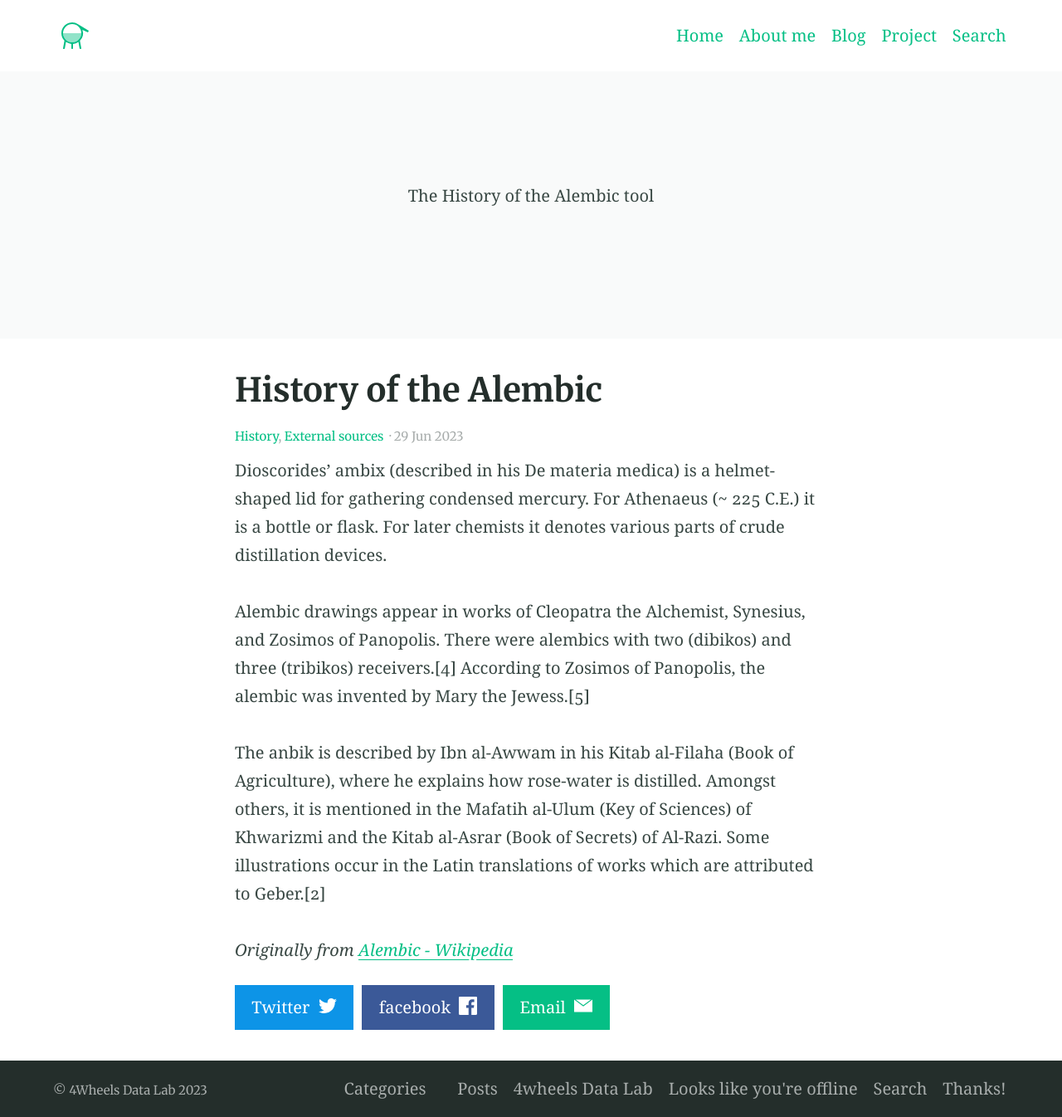
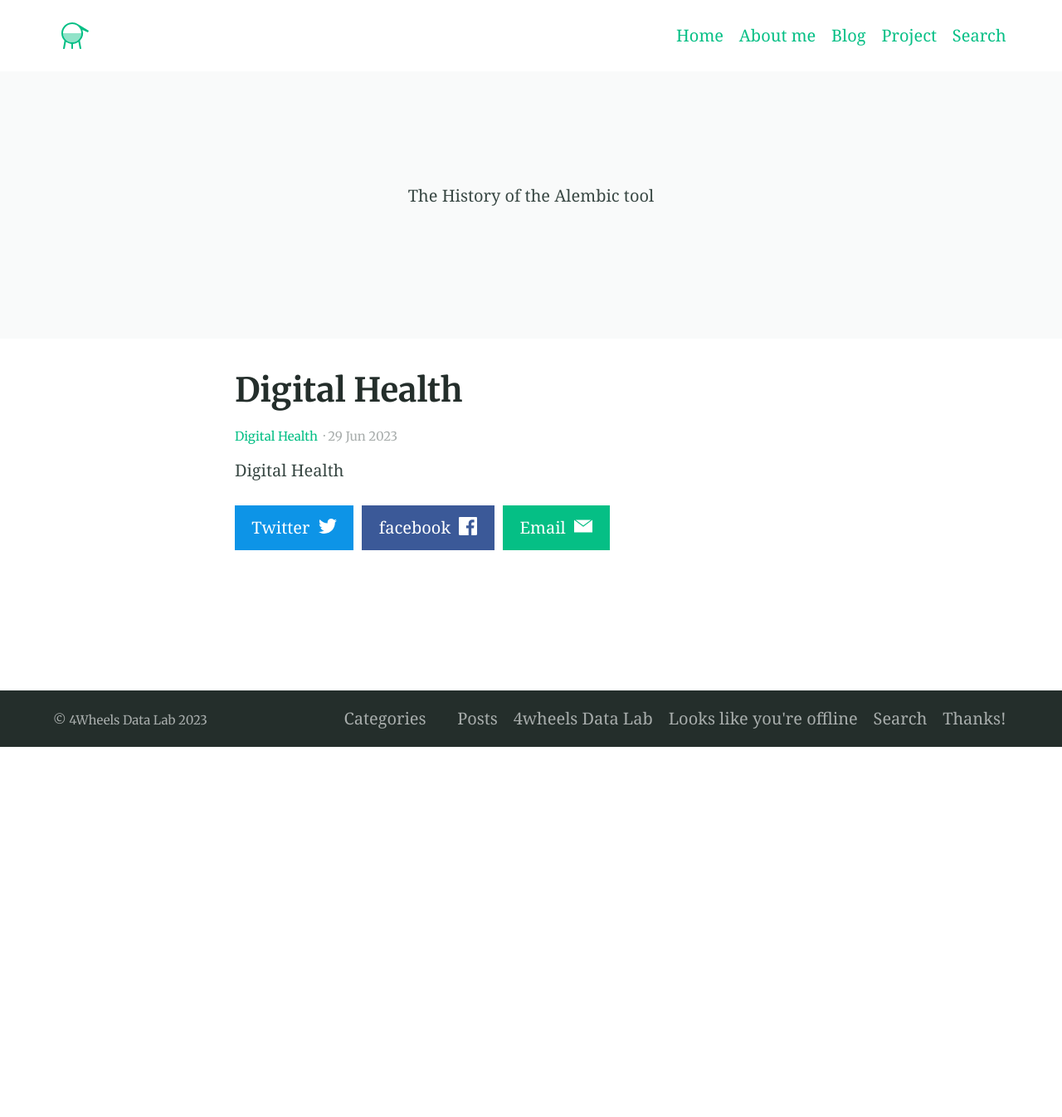
Before and after one commit to 4wheelsdatalab/4wheelsdatalab.github.io, a Jekyll site: the page built from _posts/2023-06-29-01-digital health.md, in a window 1280 px wide. Shown: the whole page at 83% size. Built offline with Jekyll 4.4.1, drawn with Linux system fonts in a browser that asks for light colours; after the commit the page ends 900 px from its top, so only the background shows below that.

```diff
--- a/_posts/2023-06-29-01-digital health.md
+++ b/_posts/2023-06-29-01-digital health.md
@@ -1,18 +1,9 @@
 ---
-title: History of the Alembic
+title: Digital Health
 categories:
-- History
-- External sources
+- Digital Health
 feature_text: |
   The History of the Alembic tool
 ---
 
-Dioscorides' ambix (described in his De materia medica) is a helmet-shaped lid for gathering condensed mercury. For Athenaeus (~ 225 C.E.) it is a bottle or flask. For later chemists it denotes various parts of crude distillation devices.
-
-<!-- more -->
-
-Alembic drawings appear in works of Cleopatra the Alchemist, Synesius, and Zosimos of Panopolis. There were alembics with two (dibikos) and three (tribikos) receivers.[4] According to Zosimos of Panopolis, the alembic was invented by Mary the Jewess.[5]
-
-The anbik is described by Ibn al-Awwam in his Kitab al-Filaha (Book of Agriculture), where he explains how rose-water is distilled. Amongst others, it is mentioned in the Mafatih al-Ulum (Key of Sciences) of Khwarizmi and the Kitab al-Asrar (Book of Secrets) of Al-Razi. Some illustrations occur in the Latin translations of works which are attributed to Geber.[2]
-
-_Originally from [Alembic - Wikipedia](https://en.wikipedia.org/wiki/Alembic)_
+Digital Health
```
Also changed, not shown: _posts/2016-08-29-example-post-three.md (added, +14 -0 lines), _posts/2023-06-30-01-automation.md (+5 -10 lines), elements.md (+5 -27 lines), 3 other files.
